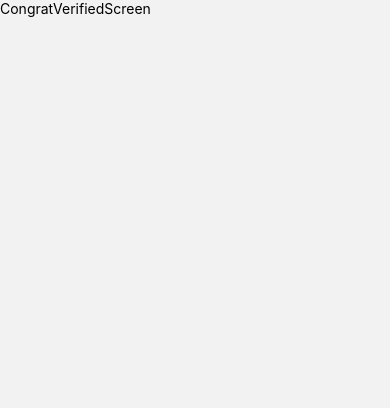
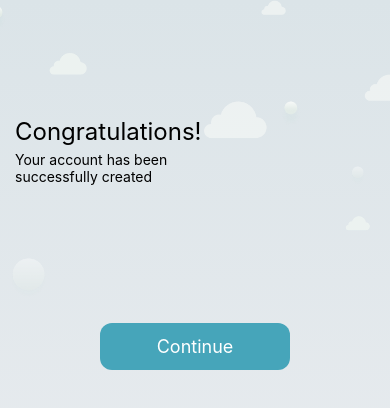
Before and after one commit to FUSION-FUSION/Mobile-Assessment-React-Native, a React Native app: screen /CongratVerifiedScreen in a window 390 px wide. Shown: the top 408 px of the page. Built offline with nearby package versions, Linux system fonts and the light colour scheme.

Commit message:
Done with Congratulations verification  screen

```diff
--- a/Navigator.js
+++ b/Navigator.js
@@ -19,7 +19,7 @@ const screenOptions = {
 export const MyStack = () => (
     <NavigationContainer>
         <Stack.Navigator
-            initialRouteName="SignUpScreen"
+            initialRouteName="CongratVerifiedScreen"
             screenOptions={screenOptions}
         >
             <Stack.Screen name="LoginScreen" component={LoginScreen} />
--- a/screens/CongratVerifiedScreen.js
+++ b/screens/CongratVerifiedScreen.js
@@ -1,12 +1,80 @@
-import { View, Text } from "react-native";
+import {
+    View,
+    Text,
+    ImageBackground,
+    StyleSheet,
+    Image,
+    Pressable,
+} from "react-native";
 import React from "react";
+
+import { LinearGradient } from "expo-linear-gradient";
 
 const CongratVerifiedScreen = () => {
     return (
-        <View>
-            <Text>CongratVerifiedScreen</Text>
+        <View style={{ flex: 1 }}>
+            <LinearGradient colors={["#dbe4e8", "#f0f0f3"]} style={{ flex: 1 }}>
+                <ImageBackground
+                    source={require("../assets/Shipify-Assets/bg-app-cloud.png")}
+                    style={styles.background}
+                >
+                    <View style={styles.headerText}>
+                        <Text style={{ fontSize: 24, paddingBottom: 5 }}>
+                            Congratulations!
+                        </Text>
+                        <Text>Your account has been successfully created</Text>
+                    </View>
+
+                    <View
+                        style={{
+                            alignItems: "center",
+                            paddingTop: "20%",
+                        }}
+                    >
+                        <Image
+                            source={require("../assets/Shipify-Assets/ic-congratulations.png")}
+                            style={{
+                                width: "64%",
+                                height: "100%",
+                            }}
+                        />
+                    </View>
+
+                    <Pressable style={styles.button}>
+                        <Text style={styles.btnText}>Continue</Text>
+                    </Pressable>
+                </ImageBackground>
+            </LinearGradient>
         </View>
     );
 };
 
+const styles = StyleSheet.create({
+    wrapper: {
+        flex: 1,
+    },
+    background: {
+        width: "100%",
+        height: 300,
+    },
+    headerText: {
+        width: "60%",
+        paddingTop: "30%",
+        marginHorizontal: 15,
+        paddingBottom: 10,
+    },
+    button: {
+        paddingHorizontal: 25,
+        paddingVertical: 13,
+        borderRadius: 12,
+        backgroundColor: "#46a5ba",
+        marginHorizontal: 100,
+        marginTop: 50,
+    },
+    btnText: {
+        color: "#ffffff",
+        textAlign: "center",
+        fontSize: 18,
+    },
+});
 export default CongratVerifiedScreen;
```
